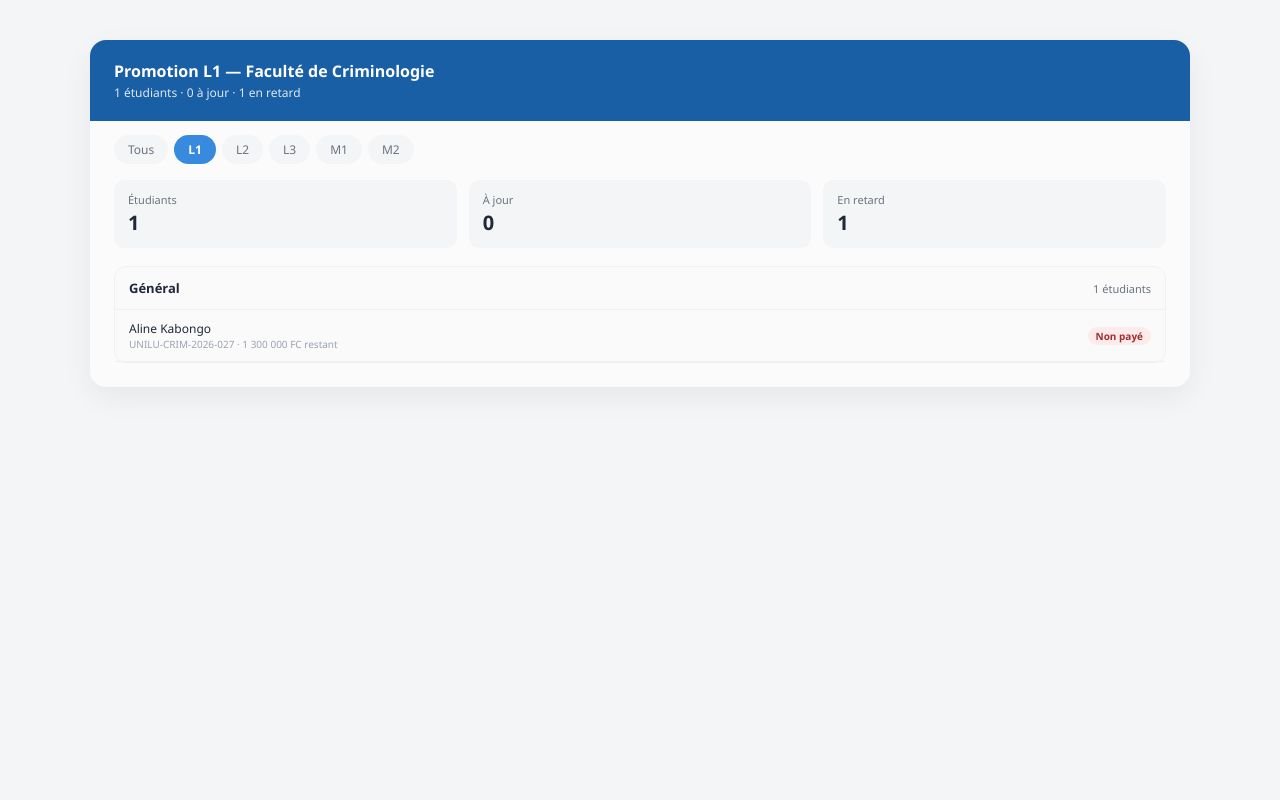
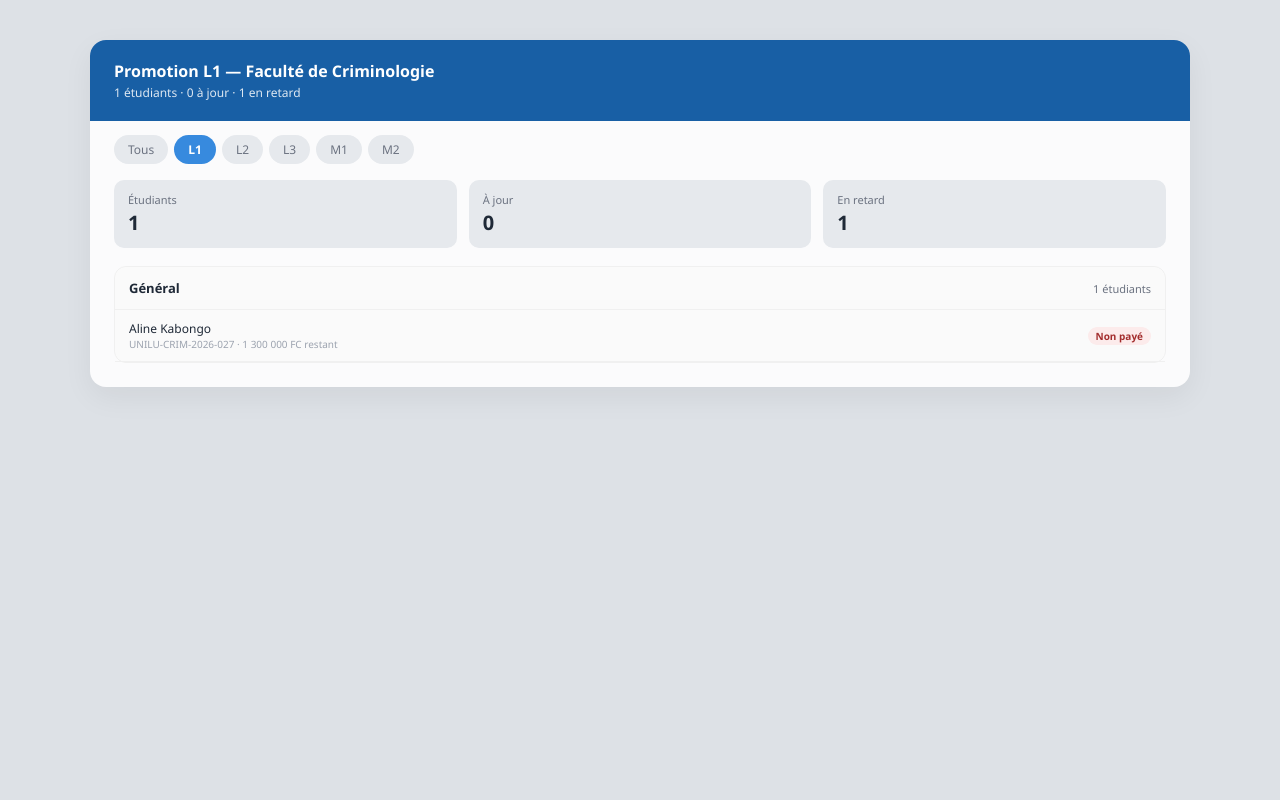
Before and after one commit to N-dev33/unilu-paiement, a Flask app: page /dashboard/L1 in a window 1280 px wide. Run offline with Flask 3, Linux system fonts and the light colour scheme; the visitor is signed in with stand-in values (Sample User, id 1); data comes from the database, SQL or seed files in the repository; data that the repository does not hold is empty.

Commit message:
Amelioration: gris plus prononce sur fond et tableaux de bord

```diff
--- a/static/style.css
+++ b/static/style.css
@@ -6,7 +6,7 @@
 
 body {
     font-family: 'Segoe UI', system-ui, sans-serif;
-    background: #f4f5f7;
+    background: #dde1e6;
     min-height: 100vh;
     display: flex;
     justify-content: center;
@@ -60,7 +60,7 @@ body {
 }
 
 .student-card {
-    background: #f4f5f7;
+    background: #e6e9ed;
     border-radius: 12px;
     padding: 12px 14px;
     margin-bottom: 20px;
@@ -205,7 +205,7 @@ body {
 .qr-box {
     text-align: center;
     padding: 16px;
-    background: #f4f5f7;
+    background: #e6e9ed;
     border-radius: 12px;
     margin: 16px 0;
 }
--- a/templates/dashboard.html
+++ b/templates/dashboard.html
@@ -29,7 +29,7 @@
         }
         .stat-card {
             flex: 1;
-            background: #f4f5f7;
+            background: #e6e9ed;
             border-radius: 10px;
             padding: 12px 14px;
         }
@@ -61,7 +61,7 @@
             color: #1f2937;
         }
         tbody tr:nth-child(even) td {
-            background: #f4f5f7;
+            background: #e6e9ed;
         }
         .badge {
             display: inline-block;
@@ -106,7 +106,7 @@
             <span style="font-size:12px; padding:6px 14px; border-radius:20px; background:#378ade; color:white; font-weight:600;">Tous</span>
             {% for p in ['L1', 'L2', 'L3', 'M1', 'M2'] %}
             <a href="{{ url_for('dashboard_promotion', promotion=p) }}"
-               style="font-size:12px; text-decoration:none; color:#6b7280; padding:6px 14px; border-radius:20px; background:#f4f5f7;">{{ p }}</a>
+               style="font-size:12px; text-decoration:none; color:#6b7280; padding:6px 14px; border-radius:20px; background:#e6e9ed;">{{ p }}</a>
             {% endfor %}
         </div>
 
--- a/templates/dashboard_promotion.html
+++ b/templates/dashboard_promotion.html
@@ -34,7 +34,7 @@
             color: #6b7280;
             padding: 6px 14px;
             border-radius: 20px;
-            background: #f4f5f7;
+            background: #e6e9ed;
         }
         .promo-tabs a.active {
             background: #378ade;
@@ -49,7 +49,7 @@
         }
         .stat-card {
             flex: 1;
-            background: #f4f5f7;
+            background: #e6e9ed;
             border-radius: 10px;
             padding: 12px 14px;
         }
@@ -98,7 +98,7 @@
             gap: 8px;
         }
         .dept-row:nth-child(even) {
-            background: #f0f1f3;
+            background: #e6e9ed;
         }
         .dept-row .info { min-width: 0; }
         .dept-row .name { color: #1f2937; font-weight: 500; white-space: nowrap; overflow: hidden; text-overflow: ellipsis; }
```
